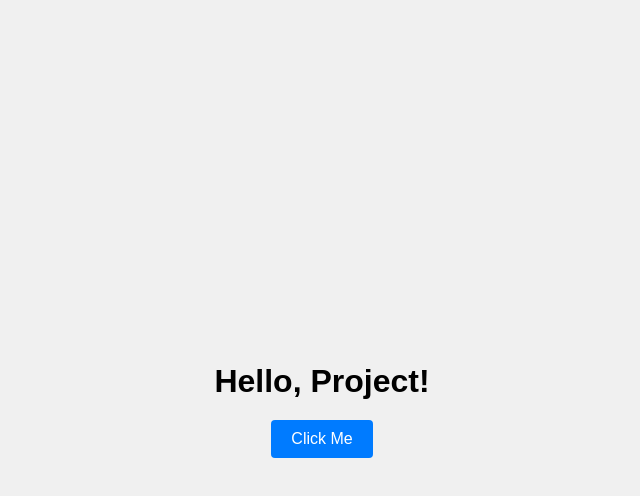
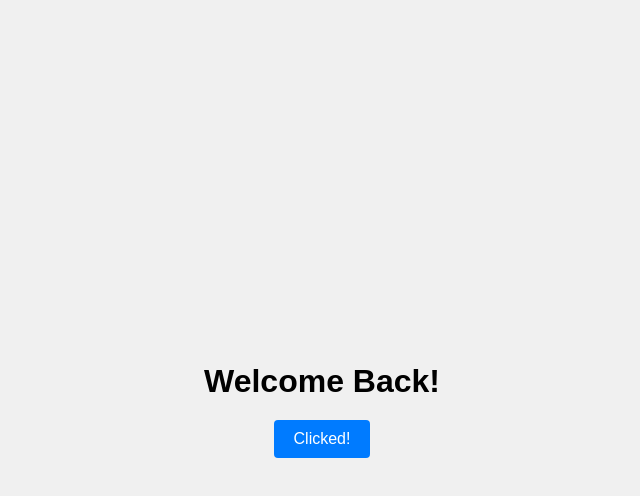
Before and after one commit to AnkitJangid0117/llm-code-deployer-llm-basic-widget-v1, a plain HTML site: page index.html in a window 1280 px wide. Both pictures are taken after a click on the button "Click Me". Shown: the whole page, without its empty margins (318-958 px from the left). Drawn offline with Linux system fonts and the light colour scheme.

Commit message:
Round 2: Revision based on new brief

```diff
--- a/index.html
+++ b/index.html
@@ -34,11 +34,13 @@
 </style>
 </head>
 <body>
-<h1>Hello, Project!</h1>
+<h1>Welcome Back!</h1>
 <button id="clickButton">Click Me</button>
 <script>
-  document.getElementById('clickButton').addEventListener('click', () => {
-    console.log('Button clicked');
+  const button = document.getElementById('clickButton');
+  button.addEventListener('click', () => {
+    button.textContent = 'Clicked!';
+    console.log('Button was clicked');
   });
 </script>
 </body>
```
